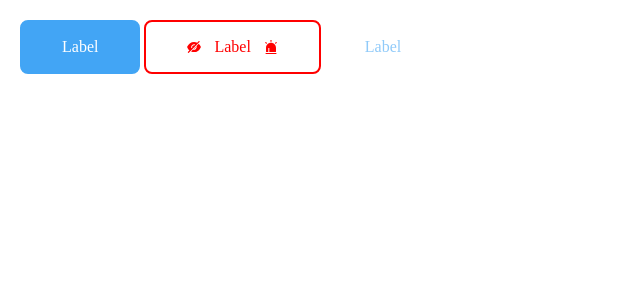
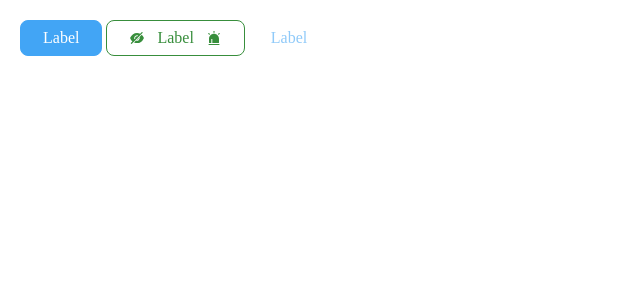
Before and after one commit to humanoid01/react-custom-components, a React (Vite) app in the folder react-custom-components/: page / in a window 1280 px wide. Shown: the top 300 px of the page, without its empty margins (0-640 px from the left). Built offline with nearby package versions, Linux system fonts and the light colour scheme.

Commit message:
Change sass to emotion, add utils, colors.ts, Button.styles.ts

```diff
--- a/react-custom-components/package.json
+++ b/react-custom-components/package.json
@@ -10,6 +10,7 @@
     "preview": "vite preview"
   },
   "dependencies": {
+    "@emotion/react": "^11.11.0",
     "react": "^18.2.0",
     "react-dom": "^18.2.0",
     "react-icons": "^4.9.0",
--- a/react-custom-components/src/App.tsx
+++ b/react-custom-components/src/App.tsx
@@ -10,14 +10,15 @@ function App() {
   const style = { height: '100px', padding: '10px' };
   return (
     <div style={style}>
-      <Button variant='contained' color='primaryDark' />
+      <Button variant='contained' color='primaryDark' size='large' />
       <Button
         endIcon={<AiFillAlert />}
         startIcon={<AiFillEyeInvisible />}
         variant='outlined'
-        color='red'
+        color='successDark'
+        size='large'
       />
-      <Button variant='text' color='primary' />
+      <Button variant='text' color='primary' size='large' />
     </div>
   );
 }
--- /dev/null
+++ b/react-custom-components/src/colors/colors.ts
@@ -0,0 +1,25 @@
+export const colors: { [key: string]: string } = {
+  primary: '#90caf9',
+  primaryLight: '#e3f2fd',
+  primaryDark: '#42a5f5',
+
+  secondary: '#ce93d8',
+  secondaryLight: '#f3e5f5',
+  secondaryDark: '#ab47bc',
+
+  error: '#f44336',
+  errorLight: '#e57373',
+  errorDark: '#d32f2f',
+
+  info: '#29b6f6',
+  infoLight: '#4fc3f7',
+  infoDark: '#0288d1',
+
+  success: '#66bb6a',
+  successLight: '#81c784',
+  successDark: '#388e3c',
+
+  warning: '#ffa726',
+  warningLight: '#ffb74d',
+  warningDark: '#f57c00',
+};
--- a/react-custom-components/src/components/Button/Button.module.scss
+++ /dev/null
@@ -1,67 +0,0 @@
-@import '../../colors/colors.scss';
-
-:root {
-  --outlined-color: $primary;
-  --contained-color: $primary;
-  --text-color: $primary;
-}
-
-.buttonWrapper {
-  position: relative;
-  display: inline-flex;
-  align-items: center;
-  justify-content: center;
-  box-sizing: border-box;
-  min-width: 64px;
-  border: none;
-  outline: none;
-  line-height: inherit;
-  overflow: visible;
-  vertical-align: middle;
-  margin: 2px;
-
-  .startIcon,
-  .endIcon {
-    display: flex;
-    align-items: center;
-  }
-
-  .startIcon {
-    padding-right: 12px;
-  }
-
-  .endIcon {
-    padding-left: 12px;
-  }
-
-  &.small {
-    padding: 8px 20px;
-  }
-  &.medium {
-    padding: 12px 30px;
-  }
-  &.large {
-    padding: 16px 40px;
-  }
-
-  &.outlined {
-    border: 2px solid var(--outlined-color);
-    border-radius: 8px;
-    color: var(--outlined-color);
-    background-color: transparent;
-  }
-
-  &.contained {
-    border-radius: 8px;
-    border: 2px solid var(--contained-color);
-    color: white;
-    background-color: var(--contained-color);
-  }
-
-  &.text {
-    border-radius: 8px;
-    border: none;
-    color: var(--text-color);
-    background-color: transparent;
-  }
-}
--- /dev/null
+++ b/react-custom-components/src/components/Button/Button.styles.ts
@@ -0,0 +1,100 @@
+import styled from '@emotion/styled';
+import { getColor } from './../../utils/utils';
+
+interface BtnProps {
+  size?: string;
+  variant?: string;
+  color?: string;
+}
+
+interface VariantStyles {
+  backgroundColor: string;
+  border: string;
+  color: string;
+  hover: {
+    backgroundColor: string;
+  };
+}
+
+const selectSize = (size: string | undefined): string => {
+  if (size === 'small') return '4px 10px';
+  if (size === 'large') return '8px 22px';
+  return '6px 16px';
+};
+
+function modifyHexOpacity(hex: string, opacity: number): string {
+  const hexValue = hex.replace(/^#/, '');
+  const alpha = Math.round(opacity * 255);
+  const modifiedHex = hexValue + alpha.toString(16).padStart(2, '0');
+  return `#${modifiedHex}`;
+}
+
+const selectStyle = (props: BtnProps): VariantStyles => {
+  const currentColor = getColor(props.color);
+
+  const contained: VariantStyles = {
+    backgroundColor: currentColor,
+    border: `1px solid ${currentColor}`,
+    color: 'white',
+    hover: {
+      backgroundColor: modifyHexOpacity(currentColor, 0.3),
+    },
+  };
+
+  const outlined: VariantStyles = {
+    backgroundColor: 'transparent',
+    border: `1px solid ${currentColor}`,
+    color: currentColor,
+    hover: {
+      backgroundColor: modifyHexOpacity(currentColor, 0.3),
+    },
+  };
+
+  const text: VariantStyles = {
+    backgroundColor: 'transparent',
+    border: 'none',
+    color: currentColor,
+    hover: {
+      backgroundColor: modifyHexOpacity(currentColor, 0.3),
+    },
+  };
+
+  if (props.variant === 'text') return text;
+  if (props.variant === 'outlined') return outlined;
+  return contained;
+};
+
+export const Btn = styled.div<BtnProps>`
+  border-radius: 8px;
+  position: relative;
+  display: inline-flex;
+  align-items: center;
+  justify-content: center;
+  box-sizing: border-box;
+  min-width: 64px;
+  outline: none;
+  line-height: inherit;
+  overflow: visible;
+  vertical-align: middle;
+  margin: 2px;
+  cursor: pointer;
+  padding: ${props => selectSize(props.size)};
+  background-color: ${props => selectStyle(props).backgroundColor};
+  border: ${props => selectStyle(props).border};
+  color: ${props => selectStyle(props).color};
+  :hover {
+    background-color: ${props => selectStyle(props).hover.backgroundColor};
+  }
+`;
+
+export const StartIcon = styled.div`
+  display: flex;
+  align-items: center;
+  padding-right: 12px;
+`;
+
+export const EndIcon = styled.div`
+  display: flex;
+  align-items: center;
+  padding-left: 12px;
+`;
--- a/react-custom-components/src/components/Button/Button.tsx
+++ b/react-custom-components/src/components/Button/Button.tsx
@@ -1,7 +1,6 @@
 import { ReactNode } from 'react';
-import button from './Button.module.scss';
 import { ColorType } from '../../types/types';
-
+import { Btn, EndIcon, StartIcon } from './Button.styles';
 interface ButtonProps {
   startIcon?: ReactNode;
   endIcon?: ReactNode;
@@ -17,67 +16,11 @@ export const Button = ({
   variant,
   color,
 }: ButtonProps) => {
-  const getColor = (color: string | undefined): string => {
-    if (color === undefined) return '#90caf9';
-    const colors: { [key: string]: string } = {
-      primary: '#90caf9',
-      primaryLight: '#e3f2fd',
-      primaryDark: '#42a5f5',
-
-      secondary: '#ce93d8',
-      secondaryLight: '#f3e5f5',
-      secondaryDark: '#ab47bc',
-
-      error: '#f44336',
-      errorLight: '#e57373',
-      errorDark: '#d32f2f',
-
-      info: '#29b6f6',
-      infoLight: '#4fc3f7',
-      infoDark: '#0288d1',
-
-      success: '#66bb6a',
-      successLight: '#81c784',
-      successDark: '#388e3c',
-
-      warning: '#ffa726',
-      warningLight: '#ffb74d',
-      warningDark: '#f57c00',
-    };
-
-    if (colors[color]) return colors[color];
-
-    return color;
-  };
-
-  let buttonStyle = {};
-
-  if (variant === 'outlined') {
-    buttonStyle = {
-      ...buttonStyle,
-      '--outlined-color': getColor(color),
-    };
-  } else if (variant === 'contained') {
-    buttonStyle = {
-      ...buttonStyle,
-      '--contained-color': getColor(color),
-    };
-  } else if (variant === 'text') {
-    buttonStyle = {
-      ...buttonStyle,
-      '--text-color': getColor(color),
-    };
-  }
-
   return (
-    <div
-      className={`${button.buttonWrapper} ${button[size ?? 'large']} ${
-        button[variant ?? 'outlined']
-      }`}
-      style={buttonStyle}>
-      {startIcon && <div className={button.startIcon}>{startIcon}</div>}
+    <Btn size={size} variant={variant} color={color}>
+      {startIcon && <StartIcon> {startIcon} </StartIcon>}
       <div>Label</div>
-      {endIcon && <div className={button.endIcon}>{endIcon}</div>}
-    </div>
+      {endIcon && <EndIcon> {endIcon} </EndIcon>}
+    </Btn>
   );
 };
--- a/react-custom-components/src/types/types.ts
+++ b/react-custom-components/src/types/types.ts
@@ -16,5 +16,4 @@ export type ColorType =
   | 'successDark'
   | 'warning'
   | 'warningLight'
-  | 'warningDark'
-  | string;
+  | 'warningDark';
--- /dev/null
+++ b/react-custom-components/src/utils/utils.ts
@@ -0,0 +1,9 @@
+import { colors } from '../colors/colors';
+
+export const getColor = (color: string | undefined): string => {
+  if (color === undefined) return '#90caf9';
+
+  if (colors[color]) return colors[color];
+
+  return colors.primary;
+};
--- a/react-custom-components/tsconfig.json
+++ b/react-custom-components/tsconfig.json
@@ -4,7 +4,7 @@
     "lib": ["DOM", "DOM.Iterable", "ESNext"],
     "module": "ESNext",
     "skipLibCheck": true,
-
+    "jsxImportSource": "@emotion/react",
     /* Bundler mode */
     "moduleResolution": "bundler",
     "allowImportingTsExtensions": true,
```
Also changed, not shown: 2 other files (tests, documents, lock files or other folders).
